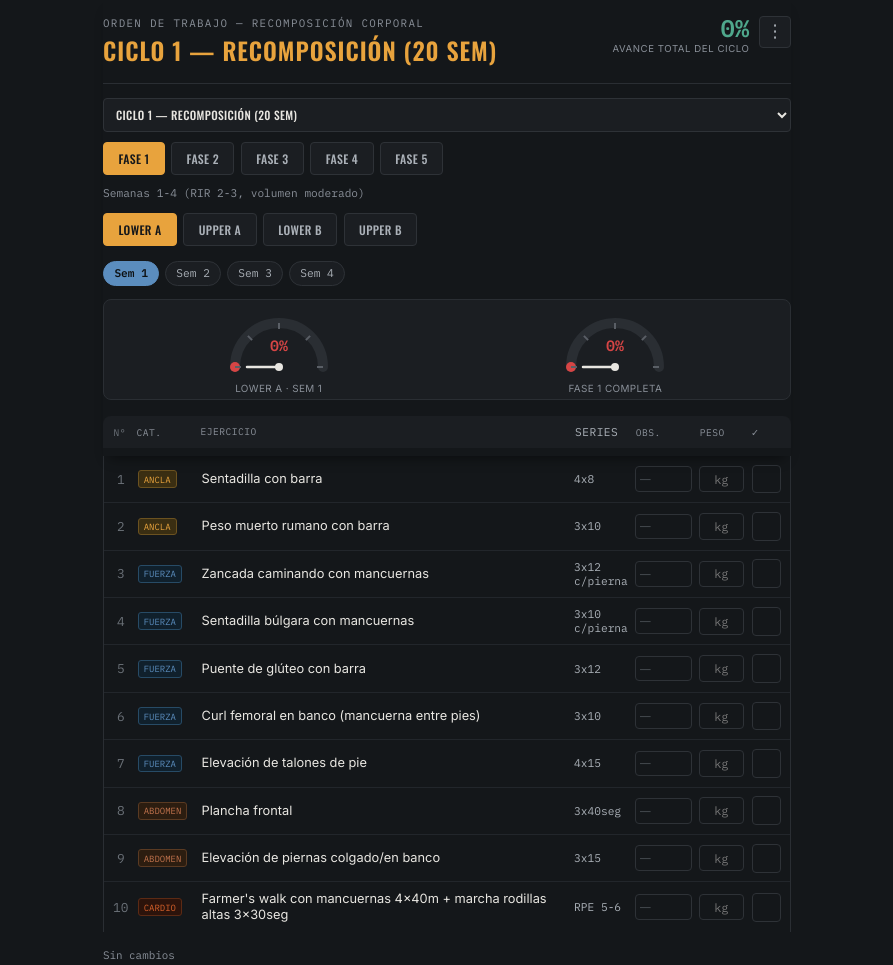
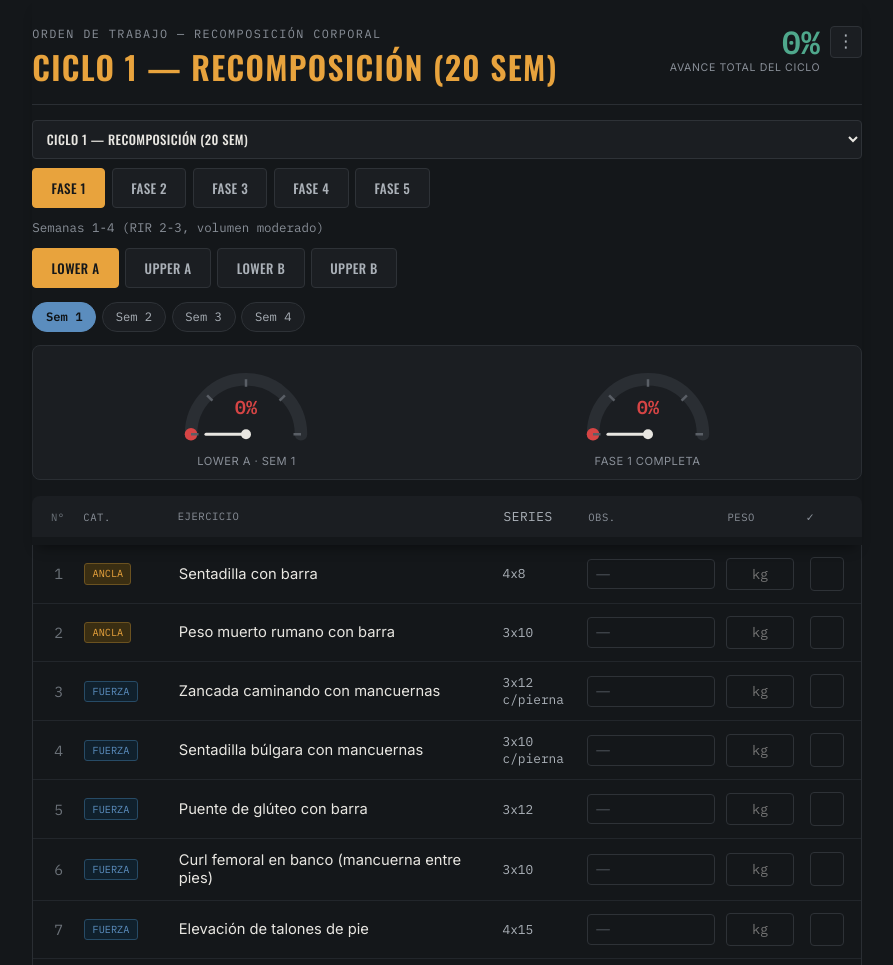
Before and after one commit to juanpiccolini36/GymApp, a plain HTML site: page index.html in a window 1280 px wide. Shown: the top 965 px of the page, without its empty margins (193-1086 px from the left). Drawn offline with nearby package versions, Linux system fonts and the light colour scheme.

Commit message:
Update index.html

```diff
--- a/index.html
+++ b/index.html
@@ -130,6 +130,51 @@
   .btn-add-fase{width:100%;background:transparent;border:1px dashed #3A3F45;color:#8A9099;font-family:'Oswald',sans-serif;text-transform:uppercase;font-size:.75rem;letter-spacing:.03em;padding:.7rem;border-radius:6px;cursor:pointer;margin-bottom:1rem;}
   @media (max-width:480px){
     .builder-ex-row{grid-template-columns:4.4rem 1fr 3.6rem 1.6rem;}
+  }
+
+  /* ===== ESCRITORIO / PANTALLAS ANCHAS ===== */
+  @media (min-width:860px){
+    html { background:#0B0D0F; }
+    body {
+      max-width:900px;
+      padding: 0 2.2rem calc(3rem + env(safe-area-inset-bottom));
+    }
+    .sticky-top { padding-top: 1.6rem; }
+    .eyebrow{ font-size:.74rem; }
+    .title{ font-size:2rem; }
+    .macro-num{ font-size:2rem; }
+    .macro-label{ font-size:.66rem; }
+    .tab{ font-size:.82rem; padding:.55rem 1.15rem; }
+    .week-chip{ font-size:.76rem; padding:.4rem .8rem; }
+    .fase-rango{ font-size:.78rem; }
+    .program-select{ font-size:.8rem; padding:.5rem .6rem; }
+    .gauges-strip{ padding:1.1rem .8rem .7rem; }
+    .gauge-wrap svg{ width:150px; height:90px; }
+    .gauge-label{ font-size:.7rem; }
+    .row{
+      grid-template-columns: 1.8rem 5.2rem 1fr 4.6rem 8rem 4.2rem 2.8rem;
+      gap:.7rem; padding:.75rem .7rem; font-size:.92rem;
+    }
+    .row-head{ font-size:.66rem; }
+    .badge{ font-size:.64rem; padding:.2rem .45rem; }
+    .col-series{ font-size:.8rem; }
+    .peso-input,.obs-input{ font-size:.85rem; padding:.4rem .5rem; }
+    .check-btn{ width:2.1rem; height:2.1rem; }
+    .edit-banner,.week-override-banner,.deload-banner{ font-size:.8rem; padding:.7rem .9rem; }
+    .install-hint,.footer{ font-size:.76rem; }
+    .btn-ghost{ font-size:.72rem; padding:.4rem .8rem; }
+
+    /* estados hover, solo para dispositivos con mouse real */
+    .tab:not(.active):hover{ background:#22262B; border-color:#3A3F45; }
+    .week-chip:not(.active):hover{ background:#22262B; border-color:#3A3F45; }
+    .check-btn:hover{ border-color:#4FA88C; }
+    .menu-item:hover{ background:#22262B; }
+    .program-select:hover{ border-color:#3A3F45; }
+  }
+  @media (min-width:860px) and (min-height:1px){
+    .builder{ max-width:900px; }
+    .builder-ex-row{ grid-template-columns:6rem 1fr 5.2rem 2rem; }
+    .builder-name{ font-size:1.05rem; }
   }
 </style>
 </head>
```
